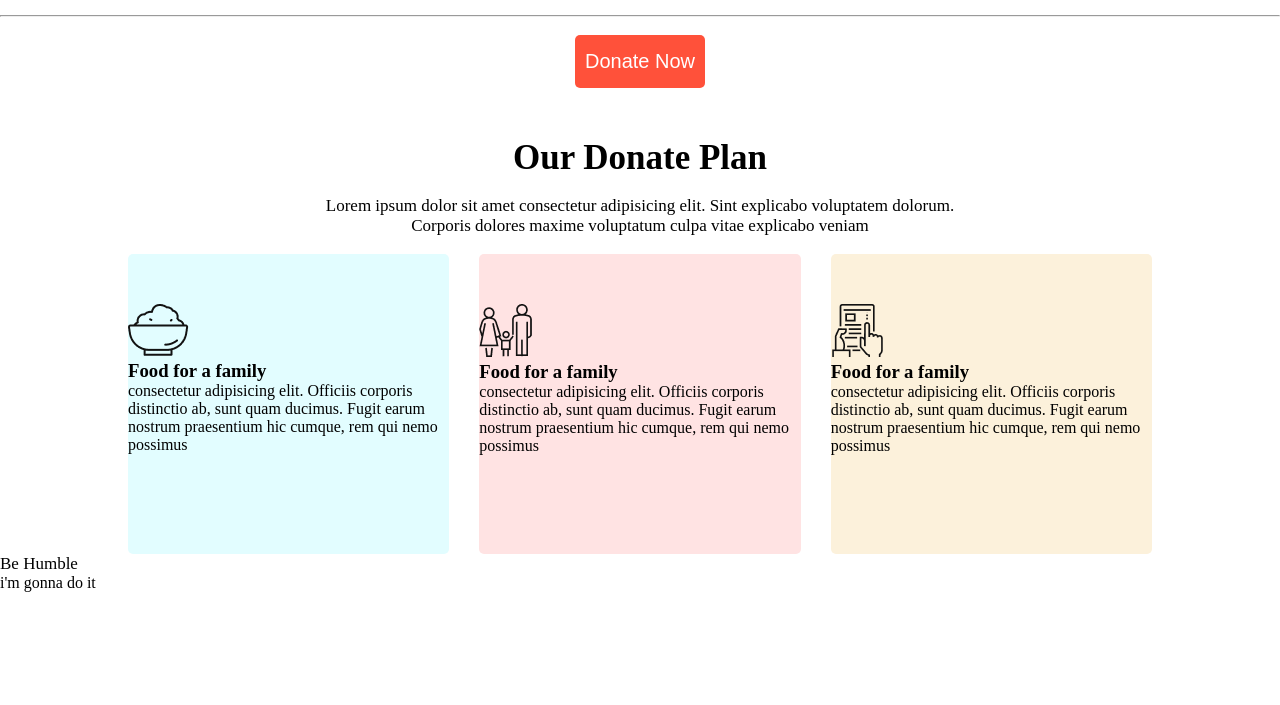
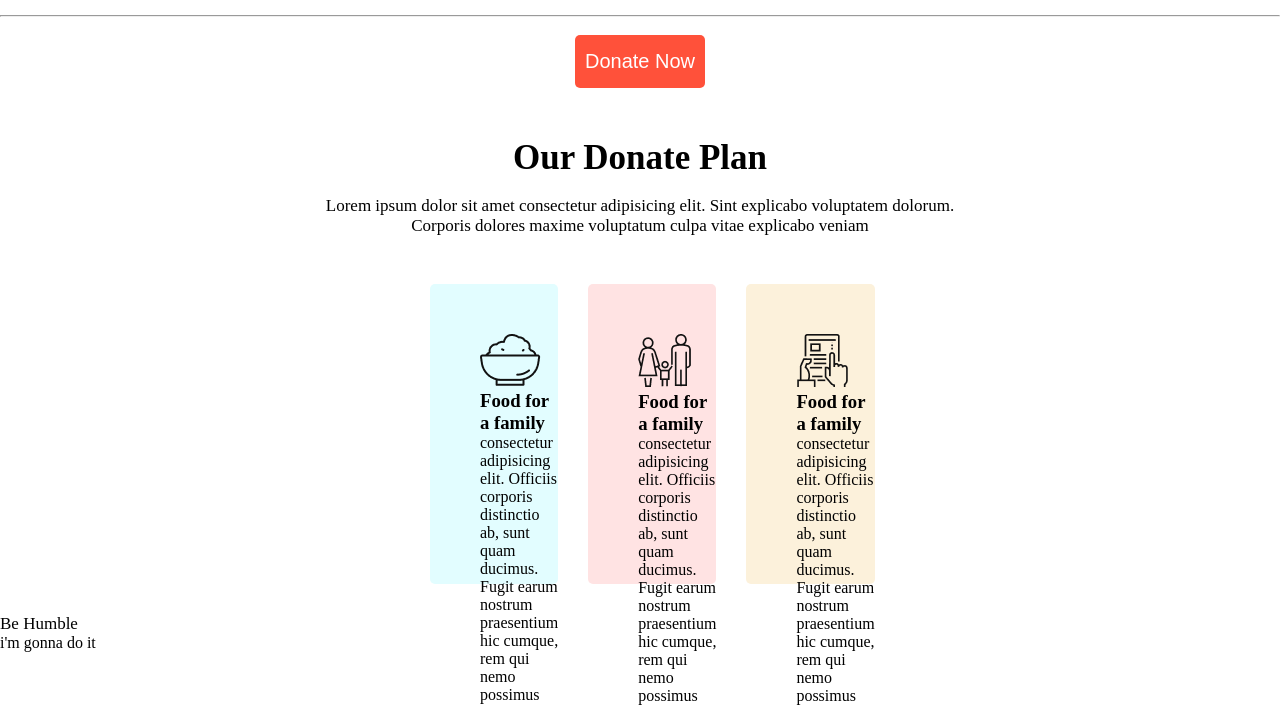
Before and after one commit to bayzidhasan6666/donate-repo, a plain HTML site: page index.html in a window 1280 px wide. Shown: the part 851-1556 px from the top of the page. Before the commit the page ends 1443 px from the top, so only its background shows below. Drawn offline with Linux system fonts and the light colour scheme.

Commit message:
first commit

```diff
--- a/style.css
+++ b/style.css
@@ -71,29 +71,36 @@ button{
 /* donate section */
 .donate{
     display: flex;
+    padding: 30px;
     gap: 30px;
-    width: 80%;
-    margin: auto;
+    margin: 0 400px;
+
 }
 .donate .food{
     background-color: rgb(226, 253, 255);
     height: 250px;
-    width: 600px;
+    width: 300px;
     padding-top: 50px;
     border-radius: 5px;
+    padding-left: 50px;
+
+
 
 }
 .donate .sheiter{
     background-color: rgb(255, 227, 227);
     height: 250px;
-    width: 600px;
+    width: 300px;
     padding-top: 50px;
     border-radius: 5px;
+    padding-left: 50px;
+
 }
 .donate .education{
     background-color: rgb(252, 241, 219);
     height: 250px;
-    width: 600px;
+    width: 300px;
     padding-top: 50px;
     border-radius: 5px;
+    padding-left: 50px;
 }
```
